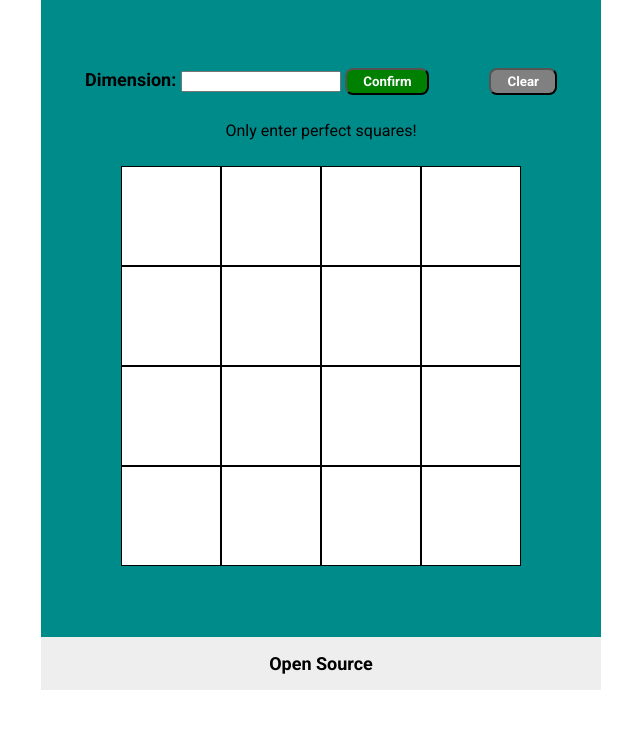
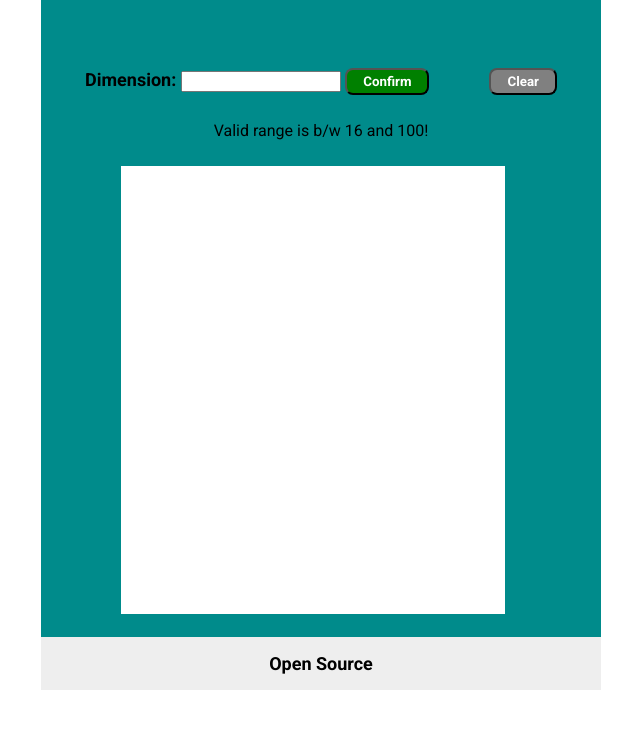
Before and after one commit to MuhammadAbdullahWarraich/Etch-a-Sketch-TOP, a plain HTML site: page index.html in a window 1280 px wide. Both pictures are taken after a click on the button "Confirm". Shown: the part 65-794 px from the top of the page, without its empty margins (319-959 px from the left). Drawn offline with Linux system fonts and the light colour scheme.

Commit message:
fix: improve input ui
restricting inputs to perfect squares was highly inconvenient

```diff
--- a/index.css
+++ b/index.css
@@ -16,6 +16,7 @@ body{
   aspect-ratio: 1/1;
   display: flex;
   flex-wrap: wrap;
+  justify-content: flex-start;
 }
 .main-container {
   background-color: darkcyan;
--- a/index.html
+++ b/index.html
@@ -21,7 +21,7 @@
                 </div>
                 <div class="cleardiv"><button class="clear">Clear</button></div>
             </div>
-            <p>Only enter perfect squares!</p>
+            <p>Valid range is b/w 16 and 100!</p>
             <div class="temp-container"></div>
         </div>
         <div class="footer">Open Source</div>
--- a/index.js
+++ b/index.js
@@ -1,19 +1,19 @@
 const sketchpadcontainer=document.querySelector(".main-container");
 let noofpixels = 16;
 let allBoxes;
-function makeBoxes(noofboxes){
+function makeBoxes(dimensions){
     sketchpadcontainer.removeChild(document.querySelector(".temp-container"));
     const tempcontainer = document.createElement("div");
     tempcontainer.classList.add("temp-container");
-    for (let i=0;i<noofboxes;i++){
+    for (let i=0;i<dimensions*dimensions;i++){
         let tempbox = document.createElement("div");
         tempbox.classList.add("sketchpad-pixel");
         tempbox.style.backgroundColor = "white";
-        tempbox.style.border = "1px solid black";
+        //tempbox.style.border = "1px solid black";
         tempcontainer.appendChild(tempbox);
-        tempbox.style.width = Math.floor(100 / Math.sqrt(noofboxes)) + "%";
+        tempbox.style.width = Math.floor(100 / dimensions) + "%";
         console.log(tempbox.style.width);
-        tempbox.style.height = 100 / Math.sqrt(noofboxes) + "%";
+        tempbox.style.height = Math.ceil(100 / dimensions) + "%";
     }
     sketchpadcontainer.appendChild(tempcontainer);
     allBoxes = document.querySelectorAll(".sketchpad-pixel");
@@ -24,7 +24,7 @@ function addHoverEffect(){
     allBoxes.forEach(function(box){
         box.addEventListener('mouseover', (e)=>{
             e.target.style.backgroundColor = "black";
-            e.target.style.border = "1px solid white";
+            //e.target.style.border = "1px solid white";
         })
     });
 }
@@ -32,13 +32,13 @@ function addHoverEffect(){
     for (let i = 0; i < noofpixels;i++){
         allBoxes.forEach(function(box){
             box.style.backgroundColor = "white";
-            box.style.border = "1px solid black";
+            //box.style.border = "1px solid black";
         })
     }
 });
 (document.querySelector(".confirmsize")).addEventListener("click", (e)=>{
     const inputField = (document.querySelector("#inputboxcount"));
-    if (inputField.value !== "" && Number.isInteger(Math.sqrt(inputField.value))){
+    if (inputField.value !== "" && inputField.value >= 16 && inputField.value <= 100){
         makeBoxes(inputField.value);
         (document.querySelector(".settings")).classList.remove("failed");
     }
```
